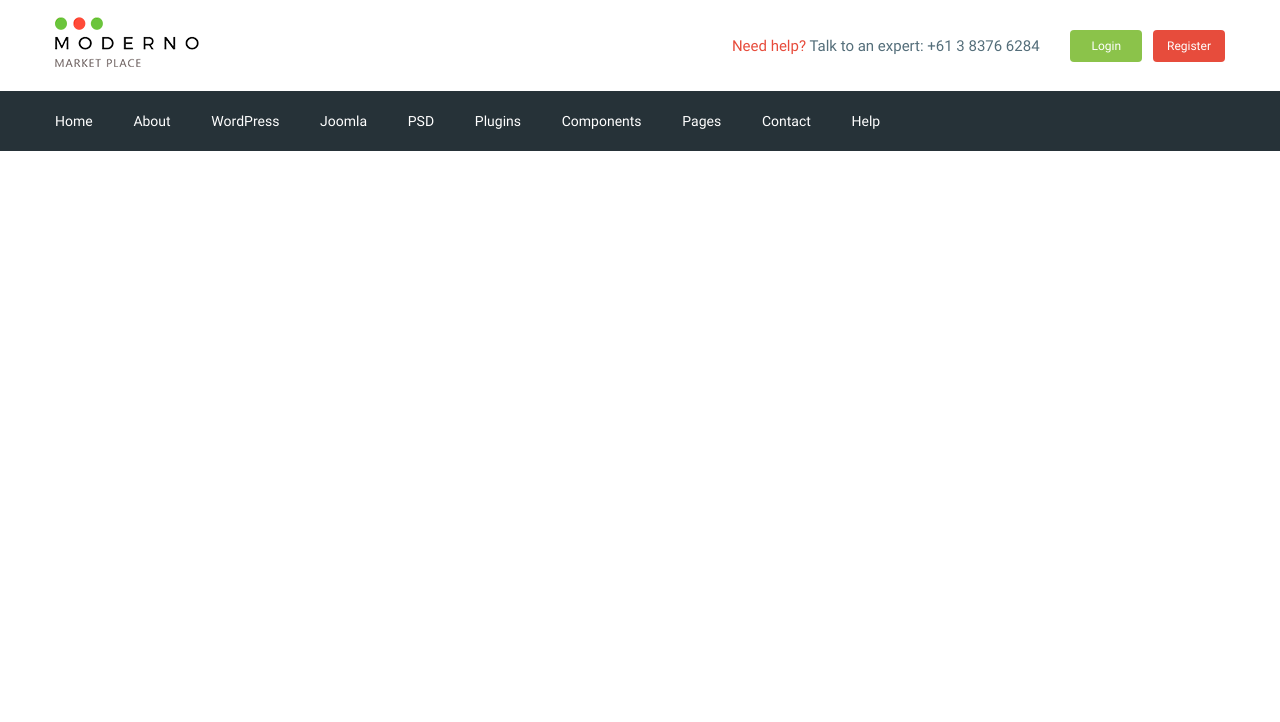
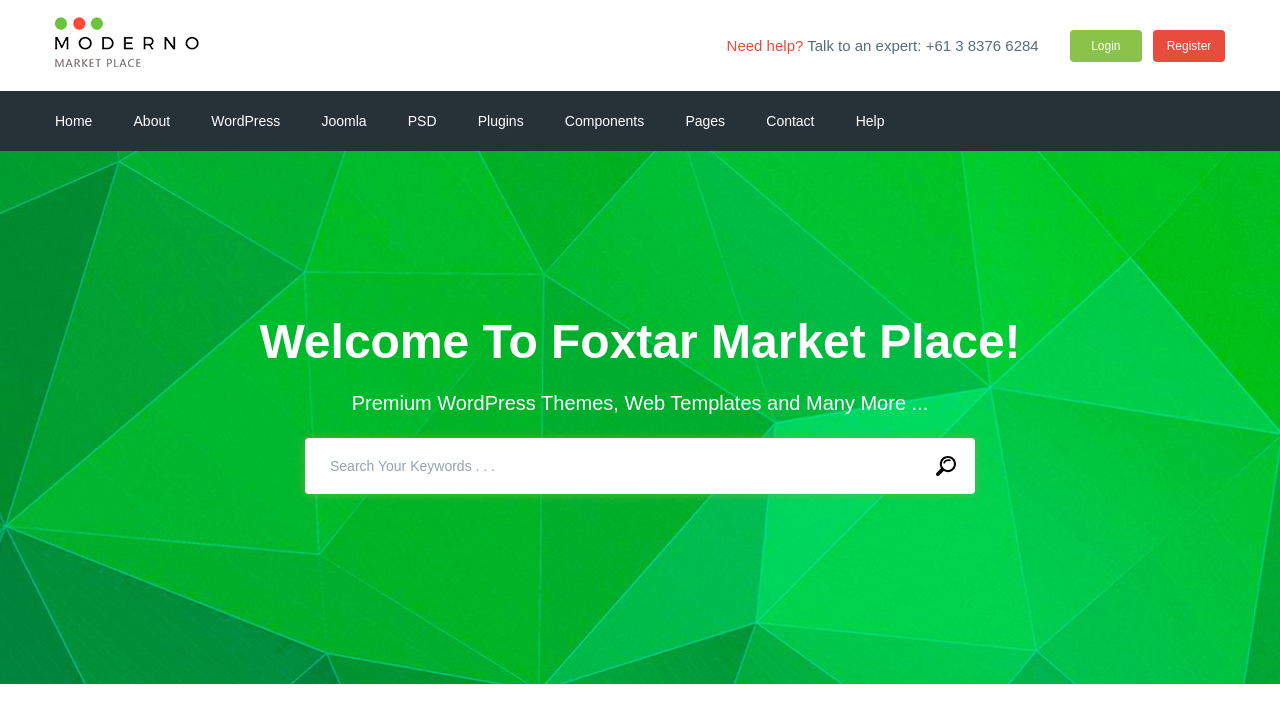
Before and after one commit to VSprod/market-place, a website: page app/index.html in a window 1280 px wide. Drawn offline with nearby package versions, Linux system fonts and the light colour scheme; files that its build step writes are made by us from their sources; files whose address does not match are found by name.

Commit message:
Search-block

```diff
--- a/app/index.html
+++ b/app/index.html
@@ -98,9 +98,28 @@
                 </nav>
             </div>
         </div>
+    </header>
 
-
-    </header>
+    <section class="search" style="background-image: url(images/bg-fone.jpg);">
+        <div class="container">
+            <div class="search__inner" >
+                <div class="search__inner-title">
+                    Welcome To Foxtar Market Place!
+                </div>
+                <div class="search__inner-text">
+                    Premium WordPress Themes, Web Templates and Many More ...
+                </div>
+                <div class="search__inner-form">
+                    <form>
+                        <input type="Text" placeholder="Search Your Keywords . . ." required>
+                        <button type="submit">
+                            <img src="images/icons/search.svg" alt="tap">
+                        </button>
+                    </form>
+                </div>
+            </div>
+        </div>
+    </section>
 
 
 
--- a/app/scss/_fonts.scss
+++ b/app/scss/_fonts.scss
@@ -7,7 +7,7 @@
 }
 
 @font-face {
-    font-family: 'Roboto-Medium';
+    font-family: 'Roboto-Medium', sans-serif;
     src: url('../fonts/Roboto-Medium.woff') format('woff'),
          url('../fonts/Roboto-Medium.woff2') format('woff2');
     font-weight: 500;
@@ -16,9 +16,9 @@
 }
 
 @font-face {
-    font-family: 'Roboto-Regular';
-    src: url('../fonts/Roboto-Regular.woff') format('woff'),
-         url('../fonts/Roboto-Regular.woff2') format('woff2');
+    font-family: 'Roboto-Bold', sans-serif;
+    src: url('../fonts/Roboto-Bold.woff') format('woff'),
+         url('../fonts/Roboto-Bold.woff2') format('woff2');
     font-weight: 700;
     font-display: swap;
 
--- a/app/scss/style.scss
+++ b/app/scss/style.scss
@@ -3,7 +3,7 @@
 @import '_fonts.scss';
 
 
-
+// start header
 .header__top-inner{
     display: flex;
     justify-content: space-between;
@@ -62,3 +62,72 @@
     }
 
 }
+// header finish
+
+
+// Start search block
+
+.search{
+    background-repeat: no-repeat;
+    background-size: cover;
+    background-position: center;
+    min-height: 533px;
+}
+
+.search__inner{
+    padding: 155px 0 100px;
+    text-align:center;
+    color: #fff;
+
+    &-title{
+        font-size: 48px;
+        margin-bottom: 10px;
+        font-weight: 700;
+        line-height: 72px;
+
+
+    }
+    &-text{
+        font-size: 20px;
+        font-weight: 500;
+        margin-bottom: 20px;
+        line-height: 30px;
+
+    }
+    &-form{
+        max-width: 670px;
+        width: 100%;
+        margin: 0 auto;
+        position: relative;
+       input{
+           display: block;
+           width: 100%;
+           box-shadow: 0px 1px 10px 0px rgba(124, 178, 64, 0.75);
+           border-radius: 4px;
+           height: 56px;
+           border: none;
+           font-size: 14px;
+           font-weight: 500;
+           padding-left: 25px;
+           padding-right: 60px;
+           &::placeholder{
+               color:#90a4ae;
+           }
+       }
+
+       button{
+           position: absolute;
+           border: none;
+           background-color: transparent;
+           right: 13px;
+           top: 17px;
+           cursor: pointer;
+           outline: none;
+           img{
+            width: 20px;
+            height: 20px;
+           }
+       }
+    }
+
+}
```
Also changed, not shown: app/images/bg-fone.jpg (added), app/images/icons/search-1.svg (added), app/images/icons/search.svg (added).
